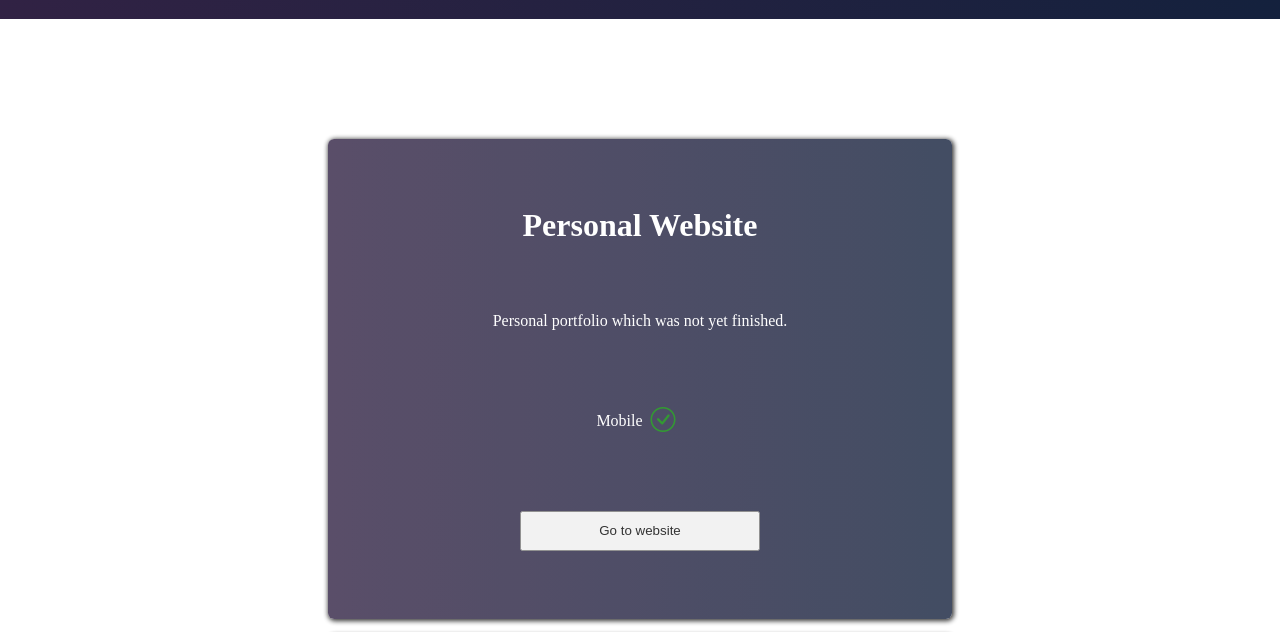
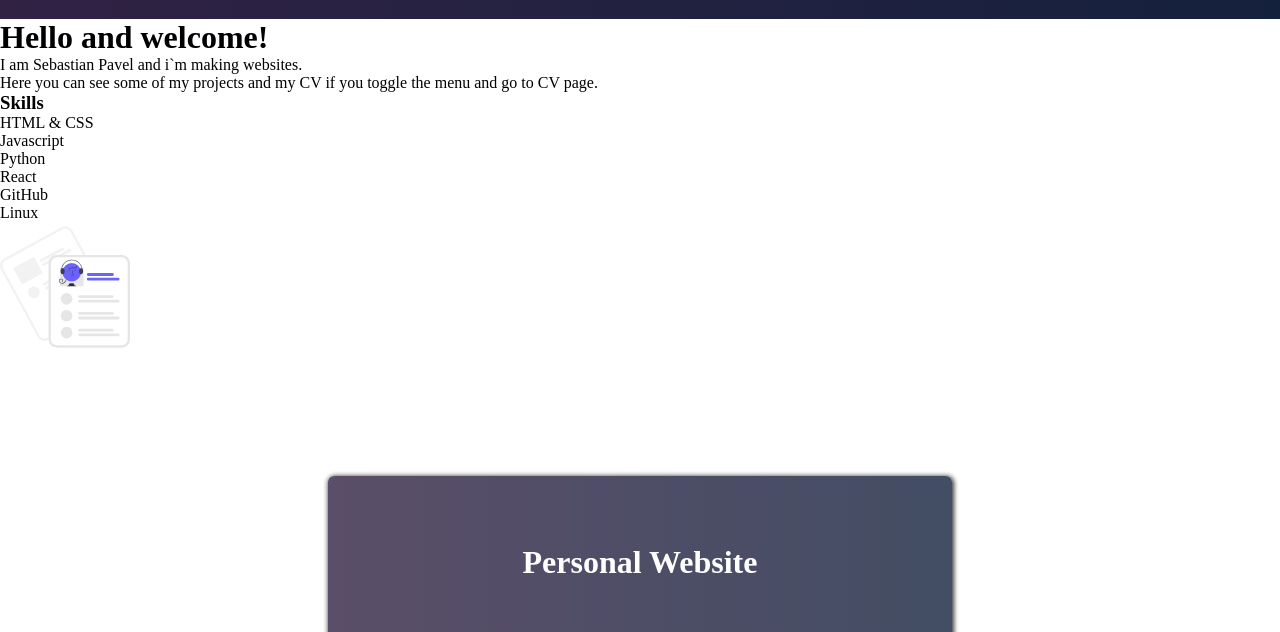
Before and after one commit to zerK4/main_website, a plain HTML site: page index.html in a window 1280 px wide. Shown: the part 141-773 px from the top of the page. Drawn offline with nearby package versions, Linux system fonts and the light colour scheme.

Commit message:
Update index.html
Updated the index with the latest config.

```diff
--- a/index.html
+++ b/index.html
@@ -27,8 +27,28 @@
             </ul>
 </header>
 
+<div class="top-container">
+    <h1 class="top-container-title">Hello and welcome!</h1>
+    <p class="top-container-content">I am Sebastian Pavel and i`m making websites. </br>
+    Here you can see some of my projects and my CV if you toggle the menu and go to CV page.
+    </p>
+    <h3 class="skills-title">Skills</h3>
+    <div class="skills-container">
+    <div class="skills">
+            <p class="htmlcss skill">HTML & CSS</p>
+            <p class="js skill">Javascript</p>
+            <p class="python skill">Python</p>
+    </div>
+    <div class="skills">
+            <p class="react skill">React</p>
+            <p class="gb skill">GitHub</p>
+            <p class="linux skill">Linux</p>
+    </div>
+</div>
+<div class="skill_svg"><img src="./skill.svg" alt="" srcset=""></div>
+</div>
+
 <main>
-
     <div class="container">
         <h1 class="container-title">Personal Website</h1>
         <p class="container-text">Personal portfolio which was not yet finished.</p>
@@ -80,6 +100,7 @@
 </main>
 
 <footer>
+    <div class="contact_svg"><img src="./contact_svg.svg" alt="" srcset=""></div>
     <div class="copy">
         <p>&copf; Pavel Sebastian
         </p>
```
